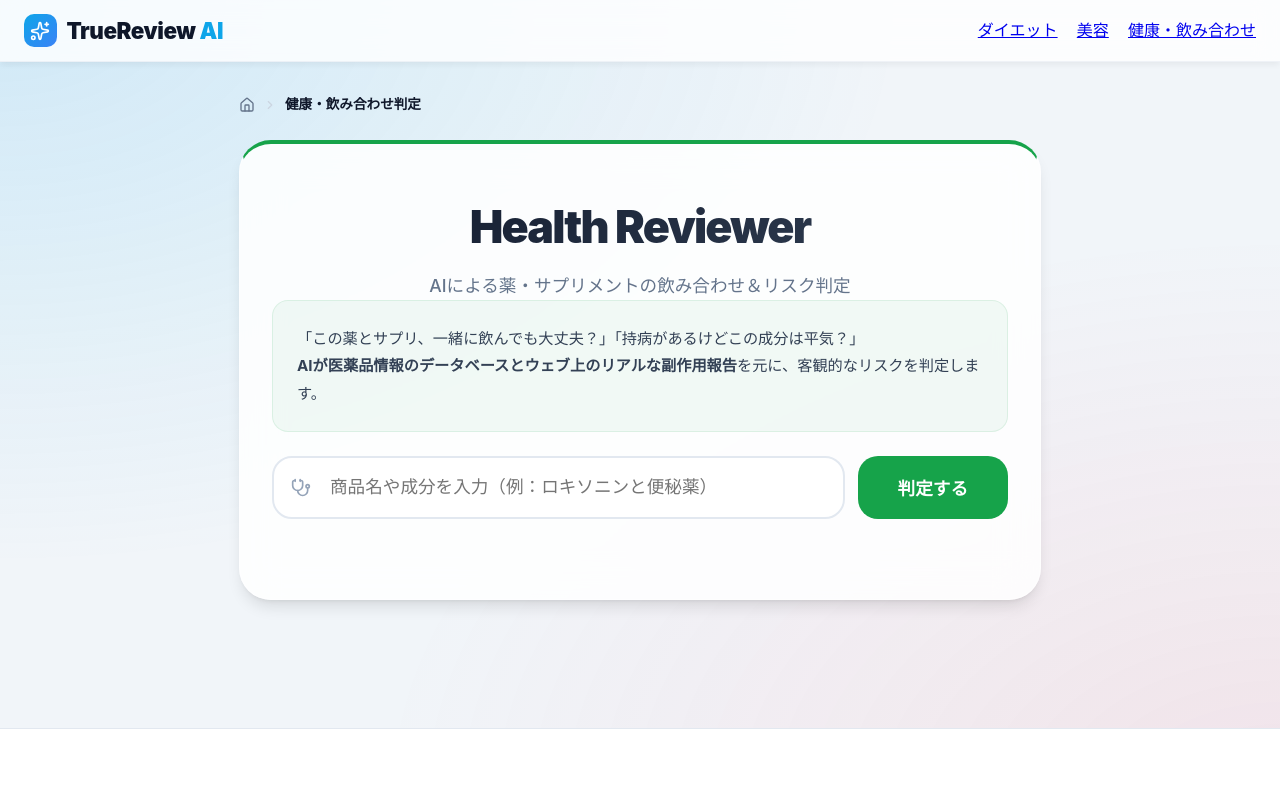
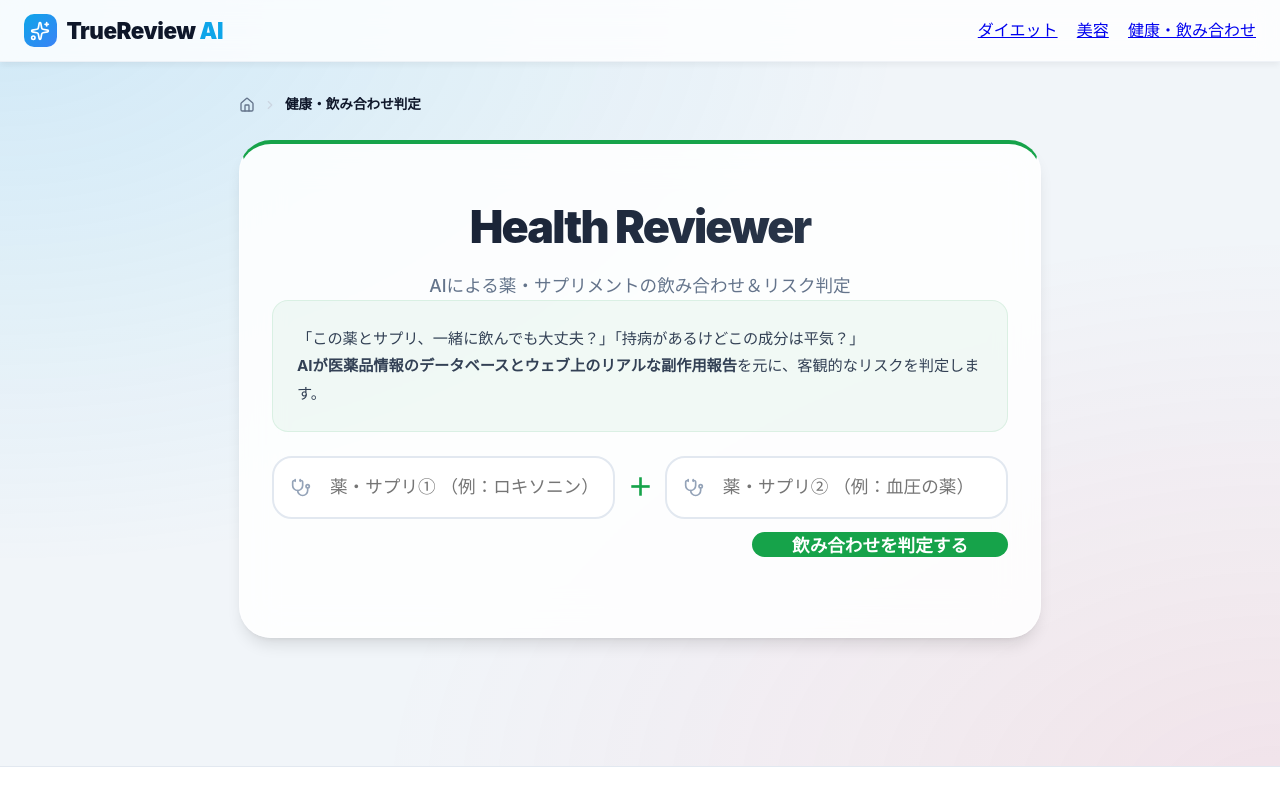
Before and after one commit to johnmanjir0/true-diet-reviewer, a Next.js app: page /health in a window 1280 px wide. Shown: the top 794 px of the page. Built offline with nearby package versions, Linux system fonts and the light colour scheme.

Commit message:
feat: split health tool into dual input fields for drug interaction checking

```diff
--- a/src/app/health/page.tsx
+++ b/src/app/health/page.tsx
@@ -39,7 +39,8 @@ export default function HealthPage({ defaultQuery = "" }: { defaultQuery?: strin
     : null;
   const initialQuery = defaultQuery || searchParams?.get('q') || '';
 
-  const [query, setQuery] = useState(initialQuery);
+  const [query1, setQuery1] = useState("");
+  const [query2, setQuery2] = useState("");
   const [loading, setLoading] = useState(false);
   const [result, setResult] = useState<AnalysisResult | null>(null);
   const [error, setError] = useState<string | null>(null);
@@ -59,7 +60,8 @@ export default function HealthPage({ defaultQuery = "" }: { defaultQuery?: strin
 
   const handleSearch = async (e: React.FormEvent) => {
     e.preventDefault();
-    if (!query.trim()) return;
+    if (!query1.trim()) return;
+    const combined = query2.trim() ? `${query1.trim()} と ${query2.trim()}` : query1.trim();
 
     setLoading(true);
     setResult(null);
@@ -69,7 +71,7 @@ export default function HealthPage({ defaultQuery = "" }: { defaultQuery?: strin
       const res = await fetch("/api/analyze/health", {
         method: "POST",
         headers: { "Content-Type": "application/json" },
-        body: JSON.stringify({ productName: query }),
+        body: JSON.stringify({ productName: combined }),
       });
       const data = await res.json();
       if (data.error) throw new Error(data.error);
@@ -117,13 +119,32 @@ export default function HealthPage({ defaultQuery = "" }: { defaultQuery?: strin
             </p>
           </div>
 
-          <form className="search-form" onSubmit={handleSearch}>
-            <div style={{ position: "relative", flex: 1 }}>
-              <Stethoscope className="search-icon" size={20} />
-              <input type="text" value={query} onChange={(e) => setQuery(e.target.value)} placeholder="商品名や成分を入力（例：ロキソニンと便秘薬）" className="search-input" />
+          <form className="search-form" onSubmit={handleSearch} style={{ flexDirection: "column", gap: "0.8rem" }}>
+            <div style={{ display: "flex", gap: "0.8rem", alignItems: "center", flexWrap: "wrap" }}>
+              <div style={{ position: "relative", flex: 1, minWidth: "200px" }}>
+                <Stethoscope className="search-icon" size={20} />
+                <input
+                  type="text"
+                  value={query1}
+                  onChange={(e) => setQuery1(e.target.value)}
+                  placeholder="薬・サプリ① （例：ロキソニン）"
+                  className="search-input"
+                />
+              </div>
+              <div style={{ fontWeight: "900", fontSize: "1.5rem", color: "#16a34a", flexShrink: 0 }}>＋</div>
+              <div style={{ position: "relative", flex: 1, minWidth: "200px" }}>
+                <Stethoscope className="search-icon" size={20} />
+                <input
+                  type="text"
+                  value={query2}
+                  onChange={(e) => setQuery2(e.target.value)}
+                  placeholder="薬・サプリ② （例：血圧の薬）"
+                  className="search-input"
+                />
+              </div>
             </div>
-            <button type="submit" disabled={loading} className="search-button" style={{ background: "#16a34a" }}>
-              {loading ? "判定中..." : "判定する"}
+            <button type="submit" disabled={loading} className="search-button" style={{ background: "#16a34a", alignSelf: "flex-end" }}>
+              {loading ? "判定中..." : "飲み合わせを判定する"}
             </button>
           </form>
 
```
